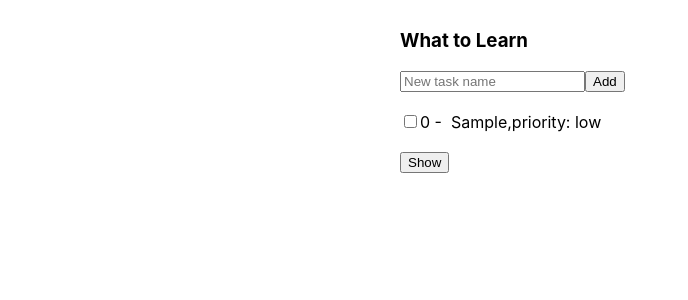
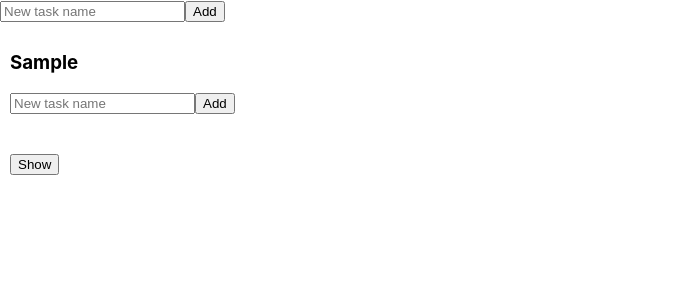
Before and after one commit to Soul1/React-todolist, a React (Create React App) app: page / in a window 1280 px wide. Both pictures are taken after typing "Sample" into the empty fields and a click on the button "Add". Shown: the top 300 px of the page, without its empty margins (0-688 px from the left). Built offline with nearby package versions, Linux system fonts and the light colour scheme.

Commit message:
made add new TodoLists

```diff
--- a/src/App.css
+++ b/src/App.css
@@ -1,6 +1,9 @@
+.app-inner {
+  display: flex;
+  flex-direction: row;
+}
 .todoList {
-  width: 500px;
-  margin: 0 auto;
+  width: 300px;
 }
 
 .todoList > div {
--- a/src/App.jsx
+++ b/src/App.jsx
@@ -1,110 +1,56 @@
 import React from 'react';
-import './App.css';
-import TodoListHeader from './Components/TodoListheader';
-import TodoListTasks from './Components/TodoListTasks';
-import TodoListFooter from './Components/TodoListFooter';
-
+import './App.css'
+import TodoList from "./Components/TodoList";
+import AddNewItemForm from "./Components/AddNewItemForm";
 
 class App extends React.Component {
-
-  newTaskTitleRef = React.createRef();
-
   saveState = () => {
-    let stateAsString = JSON.stringify(this.state)
-    localStorage.setItem('out-state', stateAsString)
+    let stateAsString = JSON.stringify(this.state);
+    localStorage.setItem('out-state-todolists', stateAsString)
   };
 
-  restoreState = () => {
-    let state = {
-      tasks: [],
-      filterValue: 'All',
-      newTaskId: 0,
-    };
-    let stateAsString = localStorage.getItem('out-state');
-    if (stateAsString != null){
+  restoreState = (state) => {
+
+    let stateAsString = localStorage.getItem('out-state-todolists');
+    if (stateAsString != null) {
       state = JSON.parse(stateAsString)
     }
     this.setState(state)
   };
-  state = {
-    tasks: [],
-    filterValue: 'All',
-    newTaskId: 0,
-  };
 
   componentDidMount() {
-    this.restoreState()
+    this.restoreState(this.state)
   }
-
-  addTask = (newText) => {
-    let newTask = {
-      id: this.state.newTaskId,
-      title: newText,
-      isDone: false,
-      priority: 'low'
+  state = {
+    todolists: [],
+    todolistsId: 0
+  };
+  addItem = (newTitle) => {
+    let nextID = this.state.todolistsId;
+    let newTodoList = {
+      id: nextID,
+      title: newTitle,
     };
-    this.state.newTaskId++;
-    let newTasks = [...this.state.tasks, newTask];
+    let todolists = [...this.state.todolists, newTodoList];
     this.setState({
-      tasks: newTasks
-    }, () => this.saveState());
-
-  };
-
-  changeFilter = (newFilterValue) => {
-    this.setState({
-      filterValue: newFilterValue
+      todolists: todolists,
+      todolistsId: this.state.todolists.length + 1
     }, () => this.saveState());
   };
-
-  changeTask = (task, obj) => {
-    let newTasks = this.state.tasks.map(t => {
-      if (t === task) {
-        return {...t, ...obj}
-      } else {
-        return t
-      }
-    });
-    this.setState({
-      tasks: newTasks
-    }, () => this.saveState())
-  };
-
-
-  changeStatus = (task, isDone) => {
-    this.changeTask(task, {isDone})
-  };
-
-  changeTitle = (task, title) => {
-    this.changeTask(task, {title})
-  };
-
   render = () => {
-
+    const todolists = this.state
+      .todolists
+      .map(tl => <TodoList id={tl.id} title={tl.title}/>);
     return (
-      <div className="App">
-
-        <div className="todoList">
-          <TodoListHeader addTask={this.addTask} refTitleTask={this.newTaskTitleRef}/>
-          <TodoListTasks
-            changeStatus={this.changeStatus}
-            changeTitle={this.changeTitle}
-            tasks={this.state.tasks.filter(t => {
-              if (this.state.filterValue === 'All') {
-                return true
-              }
-              if (this.state.filterValue === 'Completed') {
-                return t.isDone === true;
-              }
-              if (this.state.filterValue === 'Active') {
-                return t.isDone === false;
-              }
-            })}/>
-          <TodoListFooter changeFilter={this.changeFilter}
-                          filterValue={this.state.filterValue}/>
+      <>
+        <div>
+          <AddNewItemForm addItem={this.addItem}/>
         </div>
-      </div>
-    );
+        <div className='app-inner'>
+          {todolists}
+        </div>
+      </>
+    )
   }
 }
 
--- /dev/null
+++ b/src/Components/AddNewItemForm.jsx
@@ -0,0 +1,40 @@
+import React, {useState} from 'react'
+
+const AddNewItemForm = (props) => {
+
+  let [nameChange, setNameChange] = useState('')
+  let [error, setError] = useState(false)
+
+
+  let handleChange = (e) => {
+    setNameChange(nameChange = e.target.value);
+  };
+
+  let onAddItemClick = () => {
+
+    if (nameChange === '') {
+      setError(error = true)
+    }
+    if (nameChange !== '') {
+      setError(error = false)
+    }
+    if (!error) {
+      props.addItem(nameChange);
+      setNameChange(nameChange = '')
+    }
+  };
+
+  return (
+    <div className="todoList-newTaskForm">
+      <input type="text"
+             placeholder="New task name"
+             onChange={handleChange}
+             value={nameChange}
+             className={error ? 'errorInput' : ''}
+      />
+      <button onClick={onAddItemClick}>Add</button>
+    </div>
+  )
+};
+
+export default AddNewItemForm
--- /dev/null
+++ b/src/Components/TodoList.jsx
@@ -0,0 +1,108 @@
+import React from 'react';
+import '../App.css';
+import TodoListTitle from './TodoListTitle';
+import TodoListTasks from './TodoListTasks';
+import TodoListFooter from './TodoListFooter';
+import AddNewItemForm from "./AddNewItemForm";
+
+
+class TodoList extends React.Component {
+
+  saveState = () => {
+    let stateAsString = JSON.stringify(this.state)
+    localStorage.setItem('out-state-' + this.props.id, stateAsString)
+  };
+
+  restoreState = () => {
+    let state = {
+      tasks: [],
+      filterValue: 'All',
+      newTaskId: 0,
+    };
+    let stateAsString = localStorage.getItem('out-state-' + this.props.id);
+    if (stateAsString != null) {
+      state = JSON.parse(stateAsString)
+    }
+    this.setState(state)
+  };
+  state = {
+    tasks: [],
+    filterValue: 'All',
+    newTaskId: 0,
+  };
+
+  componentDidMount() {
+    this.restoreState()
+  }
+
+  addItem = (newText) => {
+    let newTask = {
+      id: this.state.newTaskId,
+      title: newText,
+      isDone: false,
+      priority: 'low'
+    };
+    this.state.newTaskId++;
+    let newTasks = [...this.state.tasks, newTask];
+    this.setState({
+      tasks: newTasks
+    }, () => this.saveState());
+  };
+
+  changeFilter = (newFilterValue) => {
+    this.setState({
+      filterValue: newFilterValue
+    }, () => this.saveState());
+  };
+
+  changeTask = (task, obj) => {
+    let newTasks = this.state.tasks.map(t => {
+      if (t === task) {
+        return {...t, ...obj}
+      } else {
+        return t
+      }
+    });
+    this.setState({
+      tasks: newTasks
+    }, () => this.saveState())
+  };
+
+
+  changeStatus = (task, isDone) => {
+    this.changeTask(task, {isDone})
+  };
+
+  changeTitle = (task, title) => {
+    this.changeTask(task, {title})
+  };
+
+  render = () => {
+    return (
+      <div className="todoList">
+        <div className='todoList-header'>
+          <TodoListTitle title={this.props.title}/>
+          <AddNewItemForm addItem={this.addItem}/>
+        </div>
+        <TodoListTasks
+          changeStatus={this.changeStatus}
+          changeTitle={this.changeTitle}
+          tasks={this.state.tasks.filter(t => {
+            if (this.state.filterValue === 'All') {
+              return true
+            }
+            if (this.state.filterValue === 'Completed') {
+              return t.isDone === true;
+            }
+            if (this.state.filterValue === 'Active') {
+              return t.isDone === false;
+            }
+          })}/>
+        <TodoListFooter changeFilter={this.changeFilter}
+                        filterValue={this.state.filterValue}/>
+      </div>
+    );
+  }
+}
+
+export default TodoList;
--- /dev/null
+++ b/src/Components/TodoListTitle.jsx
@@ -0,0 +1,11 @@
+import React from 'react'
+
+const TodoListTitle = (props) => {
+  return (
+      <h3 className="todoList-header__title">
+        {props.title}
+      </h3>
+  )
+};
+
+export default TodoListTitle
--- a/src/Components/TodoListheader.jsx
+++ /dev/null
@@ -1,49 +0,0 @@
-import React, {useState} from 'react'
-import PropTypes from 'prop-types';
-
-const TodoListHeader = (props) => {
-
-  let [nameChange, setNameChange] = useState('')
-  let [error, setError] = useState(false)
-
-
-  let handleChange = (e) => {
-    setNameChange(nameChange = e.target.value)
-  };
-
-  let onAddTaskClick = () => {
-
-    if (nameChange === '') {
-      setError(error = true)
-    }
-    if (nameChange !== '') {
-      setError(error = false)
-    }
-    if (!error) {
-      props.addTask(nameChange);
-      setNameChange(nameChange = '',)
-    }
-  };
-
-  return (
-
-    <div className="todoList-header">
-      <h3 className="todoList-header__title">What to Learn</h3>
-      <div className="todoList-newTaskForm">
-        <input type="text"
-               placeholder="New task name"
-               onChange={handleChange}
-               value={nameChange}
-               className={error ? 'errorInput' : ''}
-        />
-        <button onClick={onAddTaskClick}>Add</button>
-      </div>
-    </div>
-  )
-}
-
-export default TodoListHeader
-
-TodoListHeader.propTypes = {
-  refTitleTask: PropTypes.object,
-};
```
